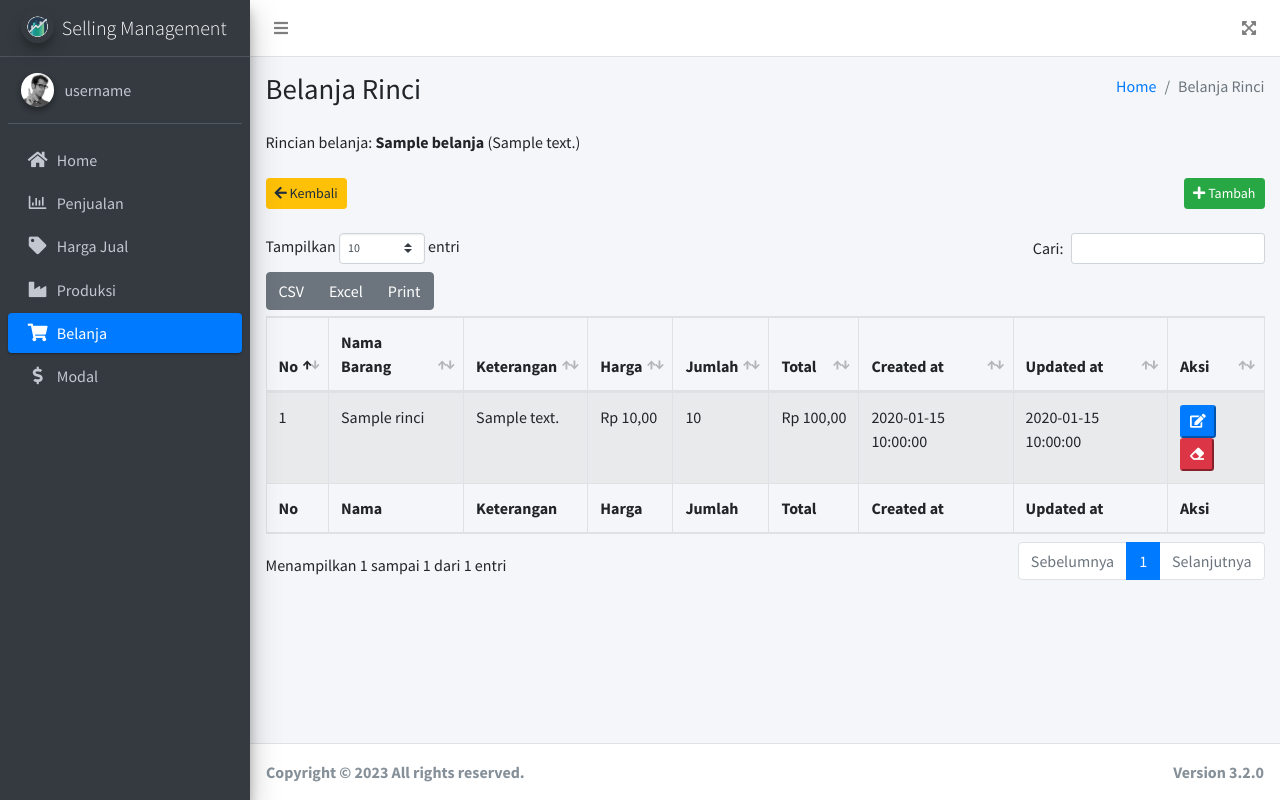
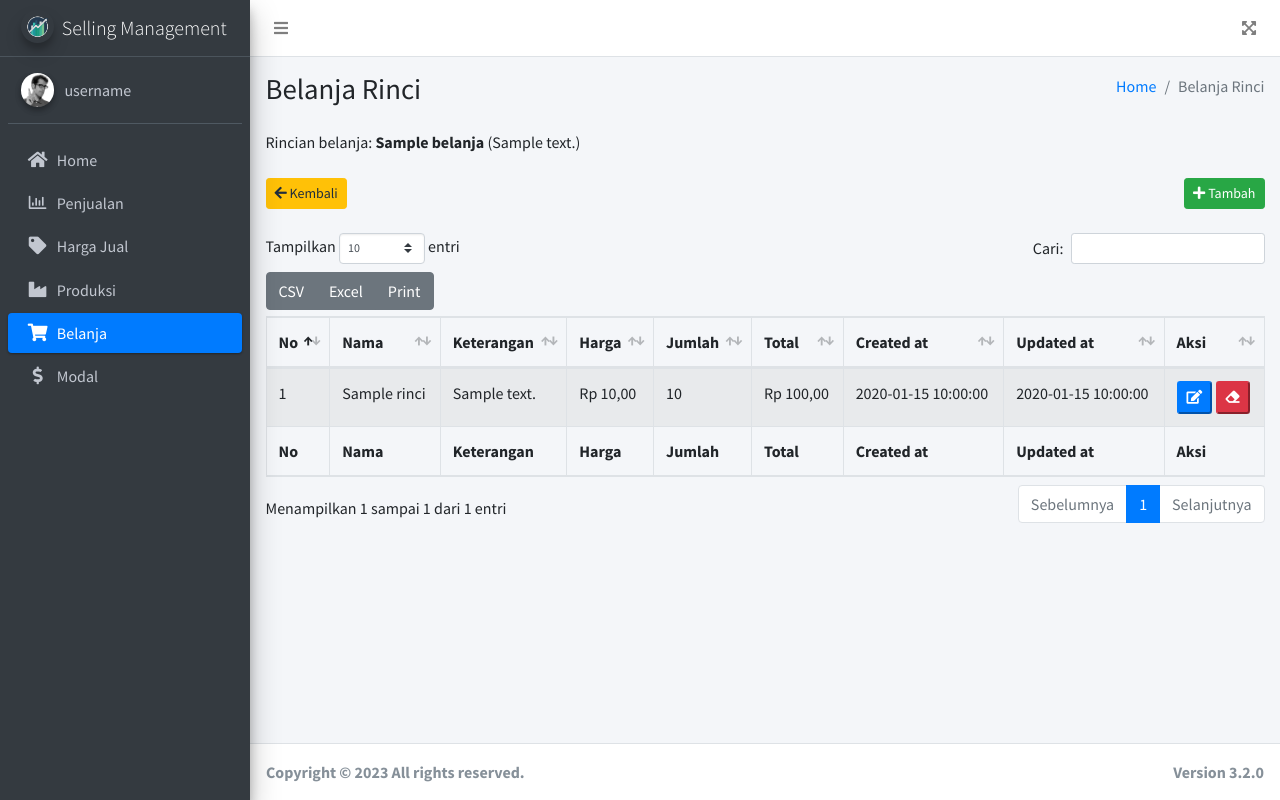
Before and after one commit to arifpambudi242/sellingmanagement, a Flask app: page /belanja_rinci/1 in a window 1280 px wide. Run offline with Flask 3, Linux system fonts and the light colour scheme; tables that the repository leaves empty hold one stand-in row (values such as "Sample post"); parts of the project's set-up code (start-up, migrations or seed data) failed here and were passed over; some libraries are stand-ins or nearby versions.

Commit message:
ubah nama barang jadi nama saja

```diff
--- a/templates/belanja_rinci.html
+++ b/templates/belanja_rinci.html
@@ -22,7 +22,7 @@
                     <thead>
                         <tr>
                             <th>No</th>
-                            <th>Nama Barang</th>
+                            <th>Nama</th>
                             <th>Keterangan</th>
                             <th>Harga</th>
                             <th>Jumlah</th>
```
